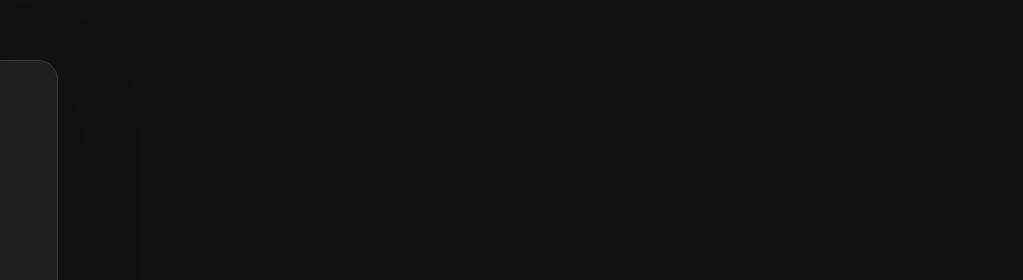
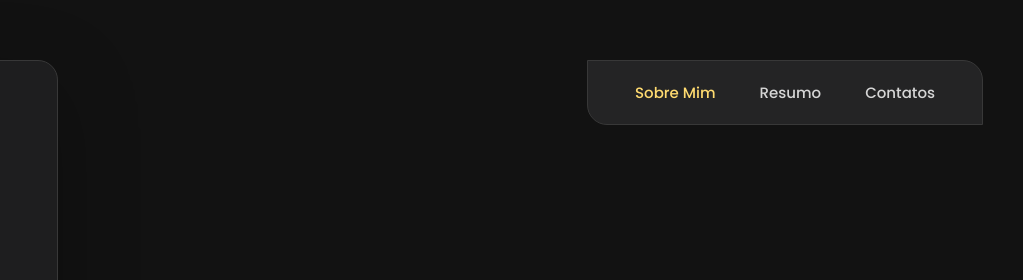
Before and after one commit to narcisista3g/narcisista3g, a plain HTML site: page index.html in a window 1280 px wide. Shown: the top 280 px of the page, 257-1280 px from the left. Drawn offline with nearby package versions, Linux system fonts and the light colour scheme.

Commit message:
Criando a barra de navegação

```diff
--- a/index.html
+++ b/index.html
@@ -108,7 +108,21 @@
         </ul>
       </div>
     </aside>
-    <section class="main-content"></section>
+    <section class="main-content">
+      <nav class="navbar">
+        <ul class="navbar-list">
+          <li class="navbar-item">
+            <button class="navbar-link  active" data-nav-link>Sobre Mim</button>
+          </li>
+          <li class="navbar-item">
+            <button class="navbar-link" data-nav-link>Resumo</button>
+          </li>
+          <li class="navbar-item">
+            <button class="navbar-link" data-nav-link>Contatos</button>
+          </li>
+        </ul>
+      </nav>
+    </section>
   </main>
   <footer>
     <!--
```
